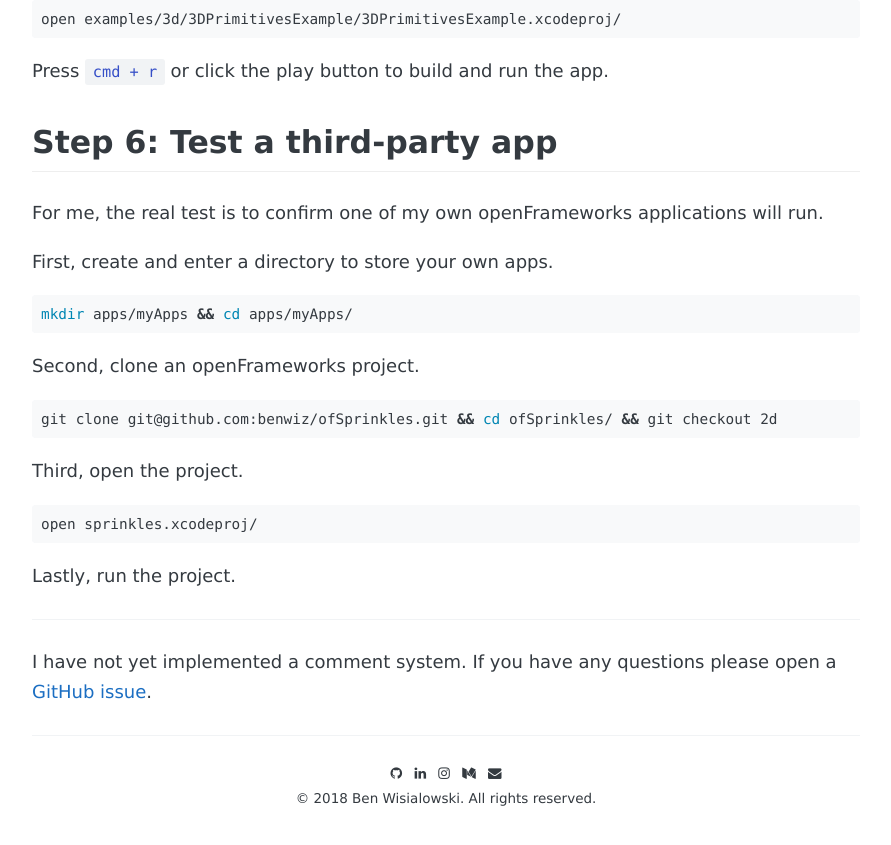
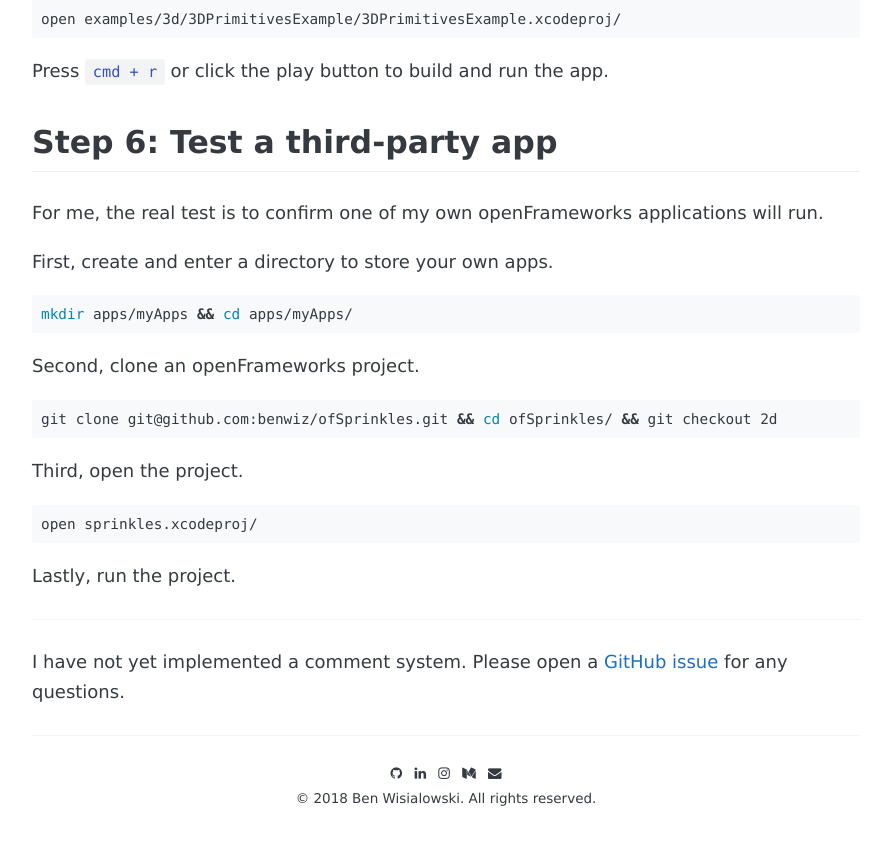
Before and after one commit to benwiz/blog, a Jekyll site: the page built from _posts/2018-12-21-how-to-install-openframeworks.md, in a window 1280 px wide and 900 px high, scrolled down 2483 px. Shown: the top 845 px of the window, without its empty margins (194-1085 px from the left). Built offline with Jekyll 4.4.1, drawn with Linux system fonts in a browser that asks for light colours; some web fonts are replaced.

Commit message:
better phrasing

```diff
--- a/_includes/comments.html
+++ b/_includes/comments.html
@@ -1,4 +1,4 @@
 <div id="comments">
   <hr>
-  <p>I have not yet implemented a comment system. If you have any questions please open a <a href="https://github.com/benwiz/blog/issues">GitHub issue</a>.</p>
+  <p>I have not yet implemented a comment system. Please open a <a href="https://github.com/benwiz/blog/issues">GitHub issue</a> for any questions.</p>
 </div>
```
